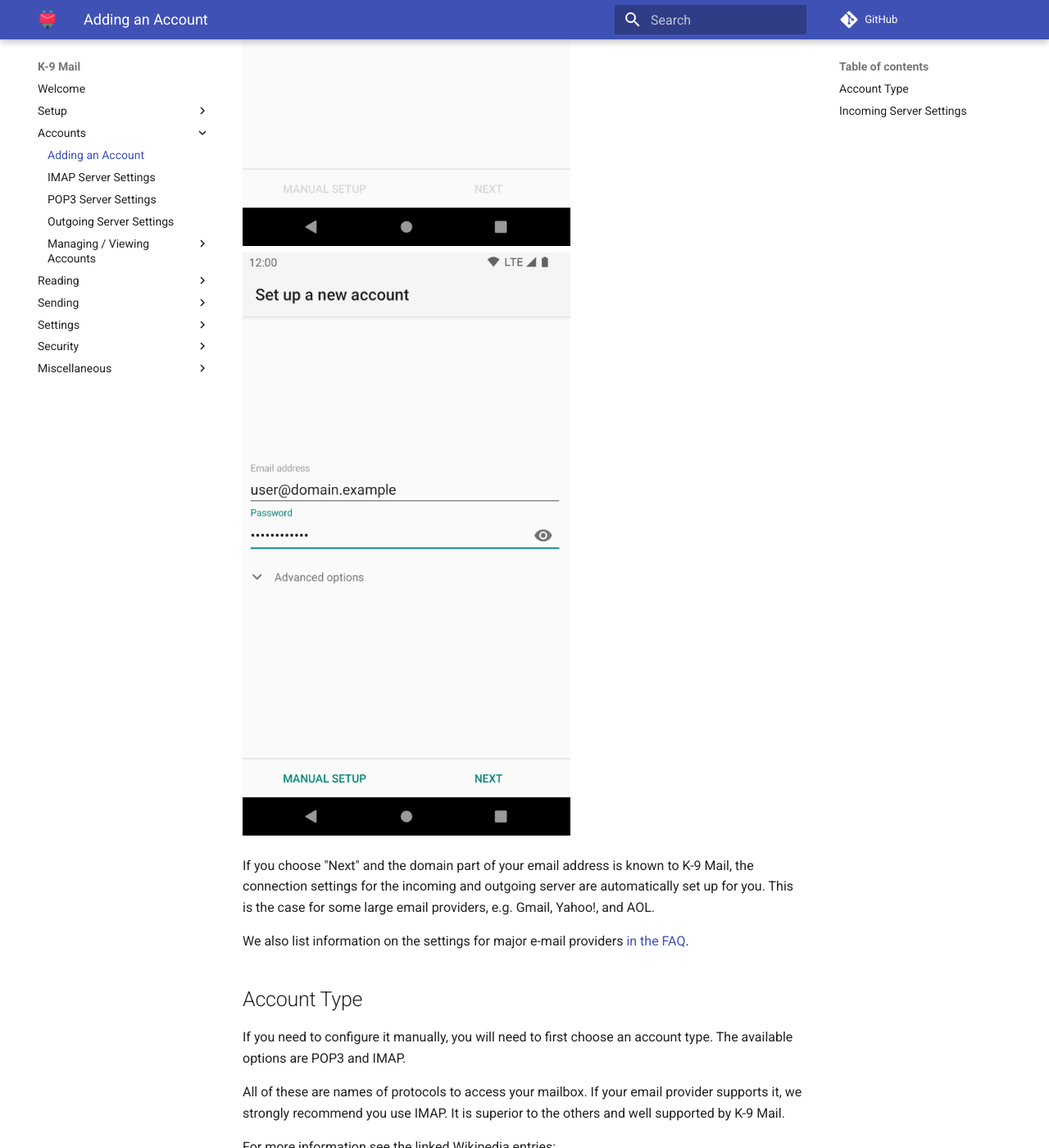
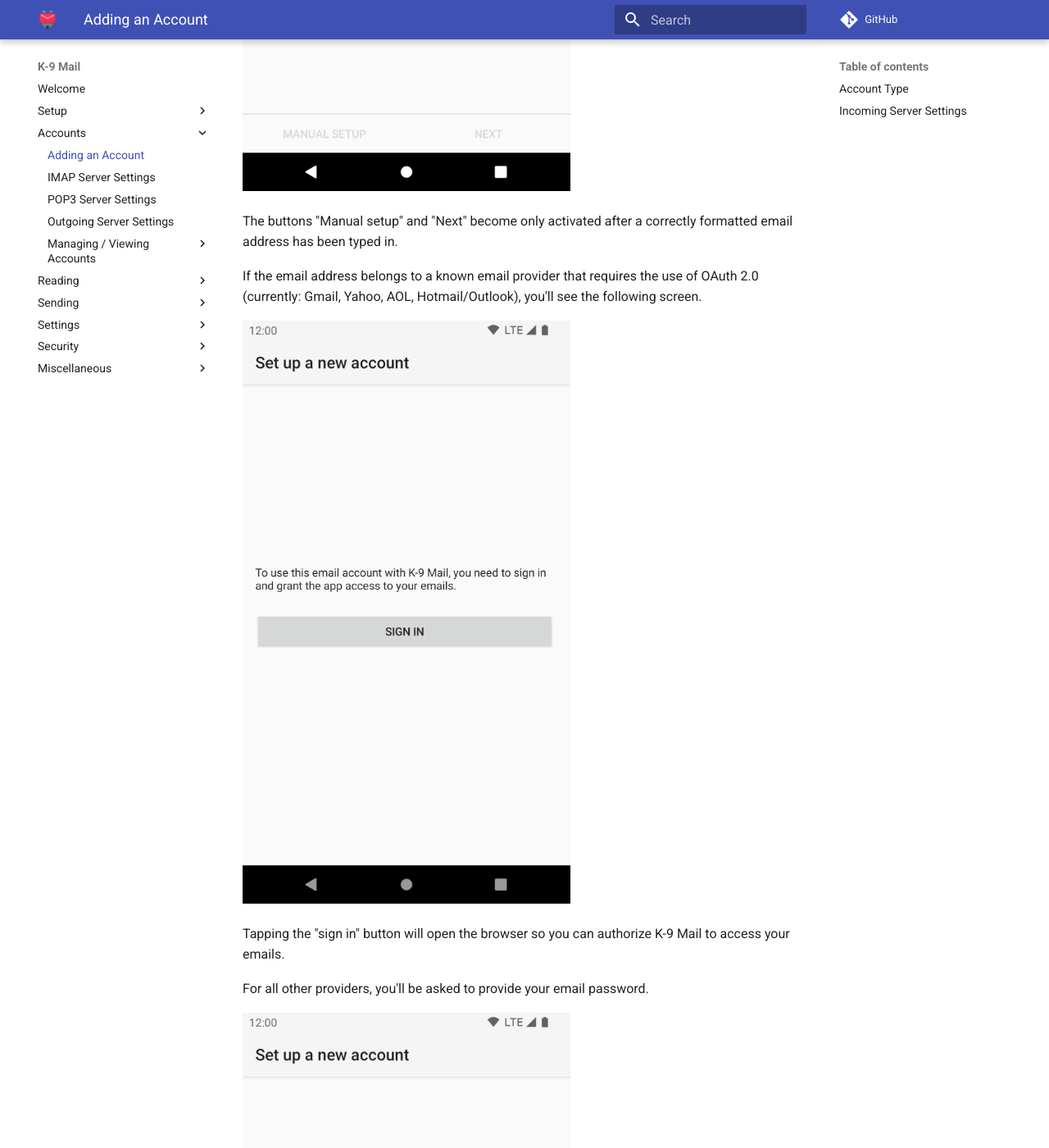
Before and after one commit to k9mail/k9mail-docs, an MkDocs documentation site: the page built from docs/en/current/accounts/add.md, in a window 1280 px wide and 1400 px high, scrolled down 808 px. Shown: the whole window at 82% size. Built offline with MkDocs 1.6.1 and Material for MkDocs 9.7.7, drawn with Linux system fonts in a browser that asks for light colours; comment, search, counter and statistics services are not loaded; some of the changed text lies outside the part shown.

Commit message:
Add OAuth 2.0 flow to "add an account" page

```diff
--- a/docs/en/current/accounts/add.md
+++ b/docs/en/current/accounts/add.md
@@ -4,16 +4,25 @@
 For any additional accounts they can be added by going to the accounts menu,
 and then tapping the "Add account" option in the overflow menu.
 
-First you are asked for your email address and password.
+First you are asked for your email address.
 
-The buttons "Manual setup" and "Next" become only activated after a correctly formatted email address and a password
-have been typed in.
+![Screen to enter email address and password](img/account_setup_step1_empty.png)
 
-![Screen to enter email address and password](img/account_setup_step1_empty.png) ![Email address and password filled in](img/account_setup_step1_filled_in.png)
+The buttons "Manual setup" and "Next" become only activated after a correctly formatted email address has been typed in.
+
+If the email address belongs to a known email provider that requires the use of OAuth 2.0 (currently: Gmail, Yahoo, AOL, Hotmail/Outlook), you'll see the following screen.
+
+![Sign in screen](img/account_setup_step1_sign_in.png)
+
+Tapping the "sign in" button will open the browser so you can authorize K-9 Mail to access your emails.
+
+
+For all other providers, you'll be asked to provide your email password.
+
+![Email address and password filled in](img/account_setup_step1_filled_in.png)
 
 If you choose "Next" and the domain part of your email address is known to K-9 Mail, the connection settings for the
-incoming and outgoing server are automatically set up for you. This is the case for some large email providers,
-e.g. Gmail, Yahoo!, and AOL.
+incoming and outgoing server are automatically set up for you. This is the case for some large email providers.
 
 We also list information on the settings for major e-mail providers [in the FAQ](https://forum.k9mail.app/c/faq/6).
 
```
Also changed, not shown: docs/en/current/accounts/img/account_setup_step1_empty.png, docs/en/current/accounts/img/account_setup_step1_sign_in.png (added).
